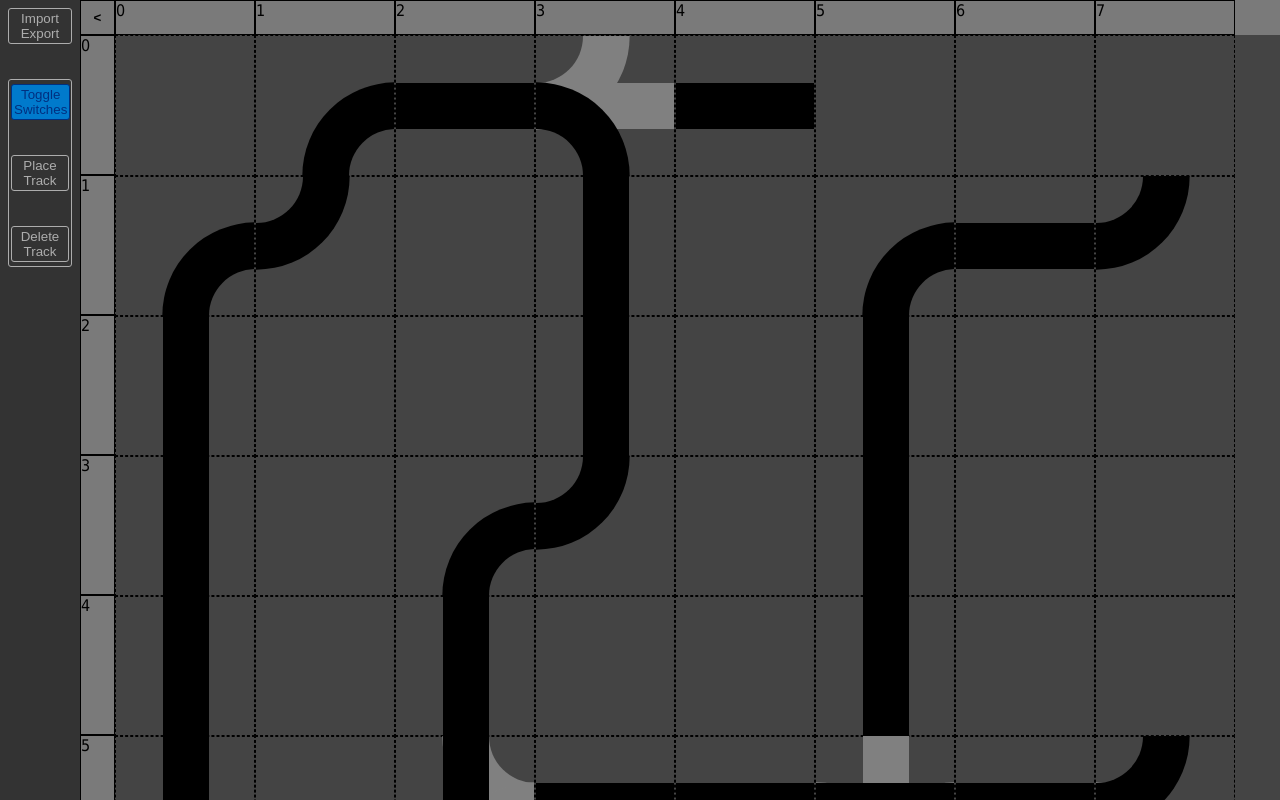
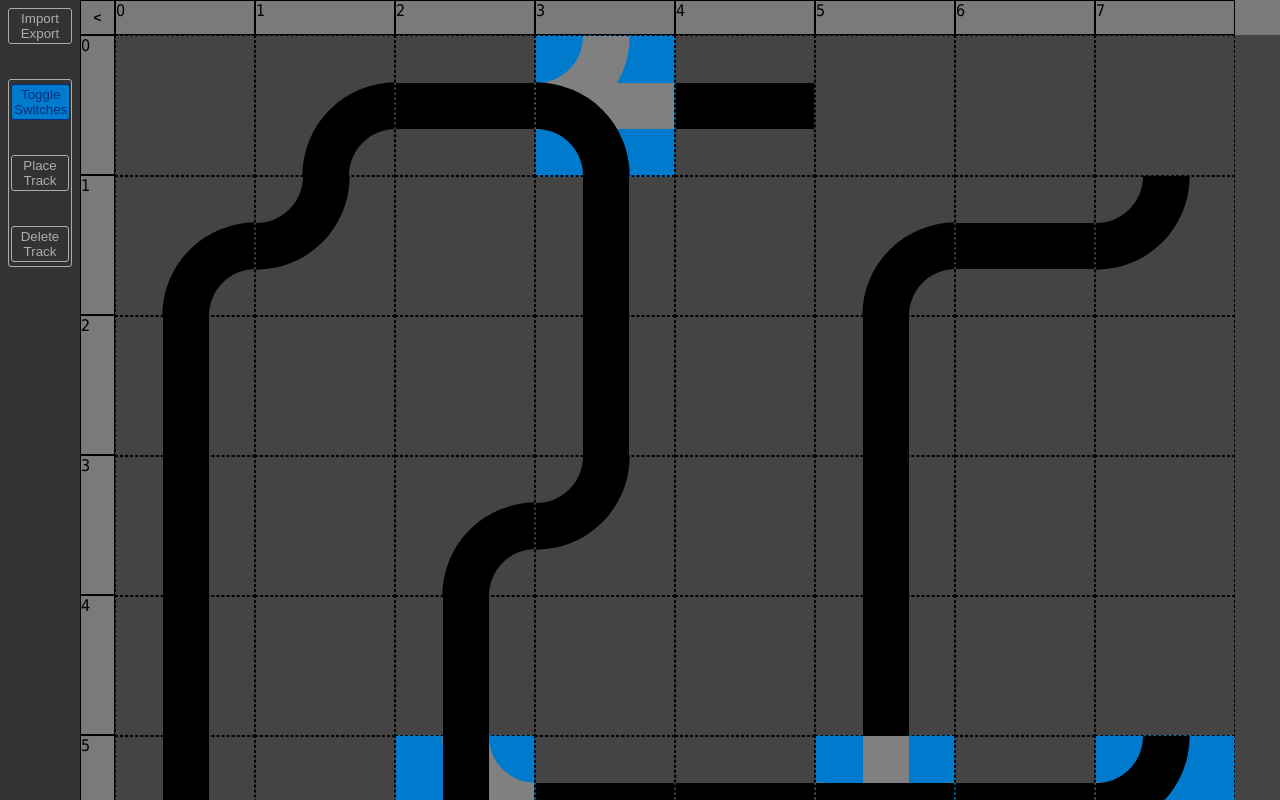
Before and after one commit to codythompson/super-tracks-editor, a React app: page / in a window 1280 px wide. Built offline with nearby package versions, Linux system fonts and the light colour scheme.

Commit message:
added highlighting for switches

```diff
--- a/src/components/App.jsx
+++ b/src/components/App.jsx
@@ -3,6 +3,7 @@ import classnames from 'classnames'
 
 import EditModes from '../EditModes'
 import Atlas from '../Atlas'
+// import MapState from '../MapState'
 import ControlBar from './ControlBar'
 import Map from './Map'
 import styles from '../styles/App.module.scss'
@@ -19,7 +20,8 @@ export default class extends React.Component {
     this.state = {
       atlas: atlas.getStateObject(),
       controlBarVisible: true,
-      editMode: EditModes.SWITCHES
+      editMode: EditModes.SWITCHES,
+      hoverTile: null
     }
     this.atlas = atlas
 
@@ -58,6 +60,7 @@ export default class extends React.Component {
   }
 
   handleTileEnter(tileInfo) {
+    this.setState({hoverTile: tileInfo})
   }
 
   renderControlBar() {
@@ -72,13 +75,15 @@ export default class extends React.Component {
   }
 
   render() {
-    const {atlas, controlBarVisible} = this.state
+    const {atlas, editMode, hoverTile, controlBarVisible} = this.state
     return (
       <div className={styles.App}>
         {this.renderControlBar()}
         <div className={classnames(styles.MapContainer, {[styles.ControlBarHidden]: !controlBarVisible})}>
           <Map
             atlas={atlas}
+            editMode={editMode}
+            hoverTile={hoverTile}
             controlBarVisible={controlBarVisible}
             onControlBarToggle={this.handleControlBarToggle}
             onTileClick={this.handleTileClick}
--- a/src/components/Map.jsx
+++ b/src/components/Map.jsx
@@ -35,7 +35,7 @@ export default class Map extends React.Component {
   }
 
   render() {
-    const { atlas, onTileClick, onTileEnter } = this.props;
+    const { atlas, editMode, hoverTile, onTileClick, onTileEnter } = this.props;
     return (
       <div className={styles.Map}>
         <div ref={this.leftBorderRef} className={classnames(styles.MapBorder, styles.Vertical)}>
@@ -67,6 +67,8 @@ export default class Map extends React.Component {
               <Row
                 key={`j${j}`}
                 rowTiles={rowArray}
+                editMode={editMode}
+                hoverTile={hoverTile}
                 onTileClick={onTileClick}
                 onTileEnter={onTileEnter}/>
             ))
@@ -79,6 +81,8 @@ export default class Map extends React.Component {
 
 Map.propTypes = {
   atlas: PropTypes.object.isRequired,
+  editMode: PropTypes.string.isRequired,
+  hoverTile: PropTypes.object,
   onControlBarToggle: PropTypes.func.isRequired,
   onTileClick: PropTypes.func.isRequired,
   onTileEnter: PropTypes.func.isRequired
--- a/src/components/Row.jsx
+++ b/src/components/Row.jsx
@@ -10,7 +10,7 @@ function makeTileHandler (tileInfo, callback) {
   }
 }
 
-export default function({rowTiles, onTileClick, onTileEnter}) {
+export default function({rowTiles, editMode, hoverTile=null, onTileClick, onTileEnter}) {
   return (
     <div className={styles.Row}>
       {
@@ -18,6 +18,8 @@ export default function({rowTiles, onTileClick, onTileEnter}) {
           <Tile
             key={`i${i}`}
             tileInfo={tileInfo}
+            editMode={editMode}
+            isHighlighted={hoverTile?hoverTile.i === tileInfo.i && hoverTile.j === tileInfo.j : false}
             onClick={makeTileHandler(tileInfo, onTileClick)}
             onMouseEnter={makeTileHandler(tileInfo, onTileEnter)}/>
         ))
--- a/src/components/Tile.jsx
+++ b/src/components/Tile.jsx
@@ -1,19 +1,25 @@
 import React from 'react'
-import classNames from 'classnames'
+import classnames from 'classnames'
 
+import EDIT_MODES from '../EditModes'
 import styles from '../styles/Tile.module.scss'
 
-export default function({tileInfo, onClick, onMouseEnter}) {
+export default function({tileInfo, editMode, isHighlighted=false, onClick, onMouseEnter}) {
   const {leftTop, leftRight, leftBottom, topBottom, topRight, rightBottom} = tileInfo
   const {leftTopActive, leftRightActive, leftBottomActive, topBottomActive, topRightActive, rightBottomActive} = tileInfo
+  let isSelected = false
+  switch (editMode) {
+    case EDIT_MODES.SWITCHES:
+      isSelected = tileInfo.exitPairs.length > 1
+  }
   return (
-    <div className={styles.Tile} onClick={onClick} onMouseEnter={onMouseEnter}>
-      <div className={classNames({[styles.LeftTop]:leftTop, [styles.ActiveExit]: leftTopActive})}></div>
-      <div className={classNames({[styles.LeftRight]:leftRight, [styles.ActiveExit]: leftRightActive})}></div>
-      <div className={classNames({[styles.LeftBottom]:leftBottom, [styles.ActiveExit]: leftBottomActive})}></div>
-      <div className={classNames({[styles.TopBottom]:topBottom, [styles.ActiveExit]: topBottomActive})}></div>
-      <div className={classNames({[styles.TopRight]:topRight, [styles.ActiveExit]: topRightActive})}></div>
-      <div className={classNames({[styles.RightBottom]:rightBottom, [styles.ActiveExit]: rightBottomActive})}></div>
+    <div className={classnames(styles.Tile, {[styles.Highlighted]: isHighlighted, [styles.Selected]: isSelected})} onClick={onClick} onMouseEnter={onMouseEnter}>
+      <div className={classnames({[styles.LeftTop]:leftTop, [styles.ActiveExit]: leftTopActive})}></div>
+      <div className={classnames({[styles.LeftRight]:leftRight, [styles.ActiveExit]: leftRightActive})}></div>
+      <div className={classnames({[styles.LeftBottom]:leftBottom, [styles.ActiveExit]: leftBottomActive})}></div>
+      <div className={classnames({[styles.TopBottom]:topBottom, [styles.ActiveExit]: topBottomActive})}></div>
+      <div className={classnames({[styles.TopRight]:topRight, [styles.ActiveExit]: topRightActive})}></div>
+      <div className={classnames({[styles.RightBottom]:rightBottom, [styles.ActiveExit]: rightBottomActive})}></div>
     </div>
     // TODO: second layer (in same Tile div) with buttons that toggle the connection
     //       buttons can just be mini standalone css with green or red
--- a/src/styles/Tile.module.scss
+++ b/src/styles/Tile.module.scss
@@ -7,6 +7,13 @@
   width: var(--tile-width);
   box-sizing: border-box;
   border: 1px dashed;
+}
+
+.Tile.Highlighted {
+  border: 1px solid white;
+}
+.Tile.Selected {
+  background-color: #007acc;
 }
 
 .ActiveExit {
```
